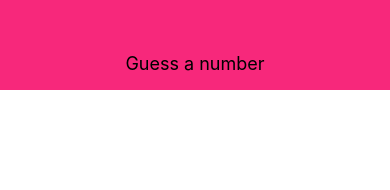
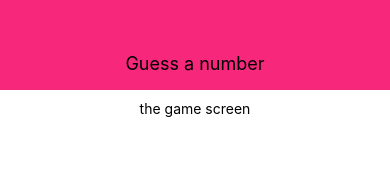
Before and after one commit to lrnzmd/react-nativd-numbers, a React Native app: screen / in a window 390 px wide. Shown: the top 190 px of the page. Built offline with nearby package versions, Linux system fonts and the light colour scheme.

Commit message:
StartGameScreen

```diff
--- a/App.js
+++ b/App.js
@@ -2,11 +2,13 @@
 import React from "react";
 import { StyleSheet, Text, View } from "react-native";
 import Header from "./components/Header";
+import StartGameScreen from "./screens/StartGameScreen";
 
 export default function App() {
   return (
     <View style={styles.screen}>
       <Header title="Guess a number" />
+      <StartGameScreen/>
     </View>
   );
 }
--- /dev/null
+++ b/screens/StartGameScreen.js
@@ -0,0 +1,20 @@
+import React from "react";
+import { View, StyleSheet, Text } from "react-native";
+
+const StartGameScreen = props => {
+  return (
+  <View style={styles.screen}>
+    <Text>the game screen</Text>
+  </View>
+  )
+};
+
+const styles = StyleSheet.create({
+    screen:{
+        flex: 1,
+        padding: 10,
+        alignItems: 'center',
+    }
+});
+
+export default StartGameScreen;
```
